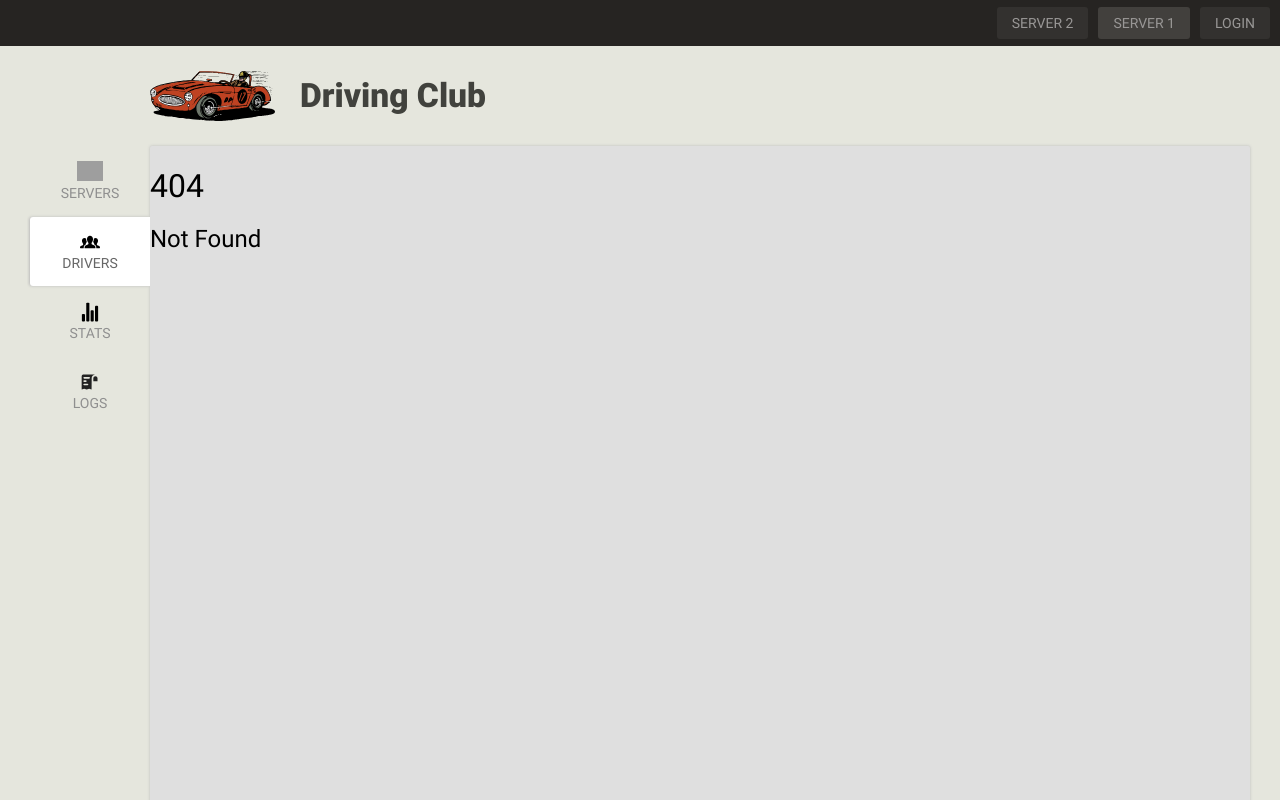
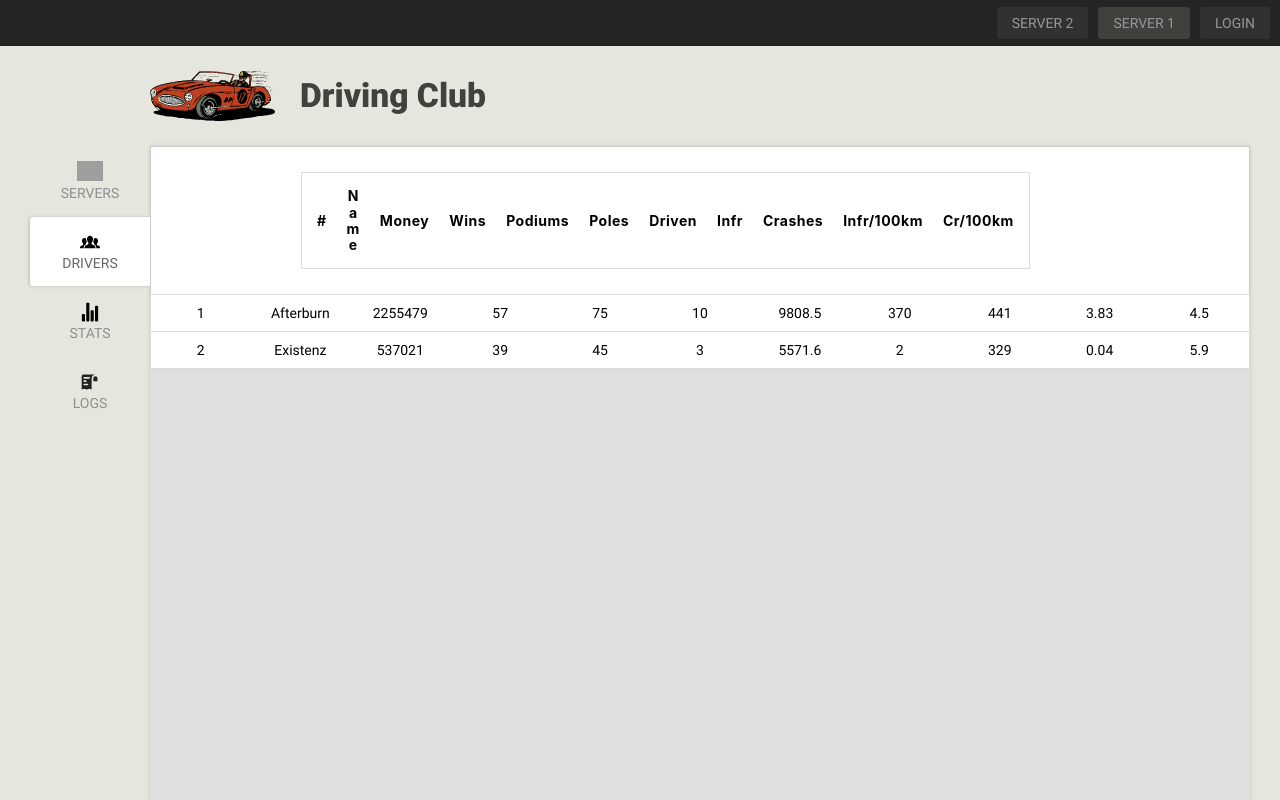
Before and after one commit to Mairo022/driveclub, a React (Vite) app: page /drivers in a window 1280 px wide. Before the commit this address had no page. Shown: the top 800 px of the page. Built offline with nearby package versions, Linux system fonts and the light colour scheme; grey boxes are pictures that could not be loaded.

Commit message:
Add drivers page

```diff
--- a/src/components/table/table.scss
+++ b/src/components/table/table.scss
@@ -1,13 +1,13 @@
 @import "../../assets/variables";
 
 .Table--online {
-  width: 100%;
   max-width: 650px;
 }
 
 .Table {
   table-layout: fixed;
   border: 1px solid #ccc;
+  width: 100%;
   margin:0;
   padding:0;
   border-collapse: collapse;
@@ -22,7 +22,7 @@
 
   .header__row__title {
     text-transform: capitalize;
-    font-family: Roboto Medium;
+    font-family: Roboto Medium $fonts_default;
     font-size: 14px;
     letter-spacing: 0.5px;
   }
@@ -31,7 +31,6 @@
   .body__row__item {
     padding: 10px;
     text-align: center;
-    word-break: break-word;
     text-overflow: ellipsis;
   }
 }
@@ -44,14 +43,56 @@
 
   .body__row__item.name,
   .header__row__title.name {
-    width: 25%;
+    word-break: break-word;
   }
 
-  .body__row__item.last,
-  .header__row__title.last,
-  .body__row__item.best,
-  .header__row__title.best {
-    width: 100px;
+  &--online {
+    .body__row__item,
+    .header__row__title {
+      word-break: break-word;
+    }
+
+    .body__row__item.last,
+    .header__row__title.last,
+    .body__row__item.best,
+    .header__row__title.best {
+      width: 100px;
+    }
+
+    .body__row__item.name,
+    .header__row__title.name {
+      width: 25%;
+    }
+  }
+
+  &--drivers {
+    .body__row__item.\#,
+    .header__row__title.\# {
+      width: 70px;
+    }
+
+    .header__row__title.infr,
+    .body__row__item.infr,
+    .header__row__title.wins,
+    .body__row__item.wins {
+      width: 5%;
+    }
+
+    .header__row__title.poles,
+    .body__row__item.poles {
+      width: 5%;
+    }
+
+    .header__row__title.driven,
+    .body__row__item.driven,
+    .header__row__title.crashes,
+    .body__row__item.crashes,
+    .header__row__title.infr\/100km,
+    .body__row__item.infr\/100km,
+    .header__row__title.cr\/100km,
+    .body__row__item.cr\/100km {
+      width: 10%;
+    }
   }
 }
 
@@ -94,3 +135,4 @@
 }
 
 @include table-responsive('Table--online', 600px);
+@include table-responsive('Table--drivers', 1100px);
--- a/src/components/table/types/table.d.ts
+++ b/src/components/table/types/table.d.ts
@@ -1,4 +1,4 @@
 interface ITable {
     data: {}[]
-    type: "online"
+    type: "online" | "drivers"
 }
--- a/src/main.tsx
+++ b/src/main.tsx
@@ -5,6 +5,7 @@ import 'normalize.css'
 import {createBrowserRouter, RouterProvider} from "react-router-dom";
 import {Servers} from "./pages/servers/Servers";
 import {RootLayout} from "./layouts/RootLayout";
+import {Drivers} from "./pages/drivers/Drivers";
 
 const router = createBrowserRouter([
     {
@@ -22,6 +23,11 @@ const router = createBrowserRouter([
                 errorElement: <h2>Error loading servers</h2>,
             },
             {
+                path: "/drivers",
+                Component: Drivers,
+                errorElement: <h2>Error loading drivers</h2>,
+            },
+            {
                 path: "*",
                 element: <><h1>404</h1><h2>Not Found</h2></>
             }
--- /dev/null
+++ b/src/pages/drivers/Drivers.tsx
@@ -0,0 +1,12 @@
+import {ReactElement} from "react";
+import {drivers} from "./data/mockDrivers";
+import {Table} from "../../components/table/Table";
+import "./style/drivers.scss";
+
+export function Drivers(): ReactElement {
+    return (
+        <article className="drivers">
+            <Table data={drivers} type="drivers"/>
+        </article>
+    )
+}
--- /dev/null
+++ b/src/pages/drivers/data/mockDrivers.ts
@@ -0,0 +1,28 @@
+export const drivers: IDrivers[] = [
+    {
+        "#": 1,
+        name: "Afterburn",
+        money: 2255479,
+        wins: 57,
+        podiums: 75,
+        poles: 10,
+        driven: 9808.5,
+        infr: 370,
+        crashes: 441,
+        "infr/100km": 3.83,
+        "cr/100km": 4.5
+    },
+    {
+        "#": 2,
+        name: "Existenz",
+        money: 537021,
+        wins: 39,
+        podiums: 45,
+        poles: 3,
+        driven: 5571.6,
+        infr: 2,
+        crashes: 329,
+        "infr/100km": 0.04,
+        "cr/100km": 5.9
+    }
+]
--- /dev/null
+++ b/src/pages/drivers/style/drivers.scss
@@ -0,0 +1,3 @@
+.drivers {
+  background-color: white;
+}
```
Also changed, not shown: src/pages/drivers/types/drivers.d.ts (added, +13 -0 lines).
